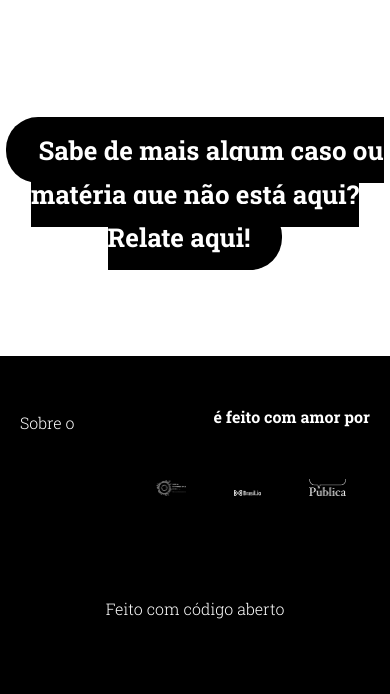
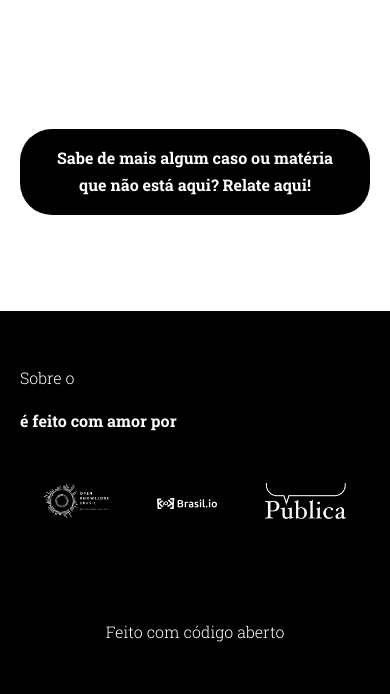
Before and after one commit to okfn-brasil/vitimas-da-intolerancia, a Python web app: template victims/templates/home.html in a window 390 px wide. Shown: the part 208-902 px from the top of the page. Before the commit the page ends 827 px from the top, so only its background shows below. Run offline with Jinja, Linux system fonts and the light colour scheme; the template is opened without the code that fills it, so the values that code supplies are empty.

Commit message:
fix footer

```diff
--- a/victims/static/styles.css
+++ b/victims/static/styles.css
@@ -85,6 +85,12 @@
 footer .credits a:last-child img { margin-right: 0 }
 footer .credits a img { width: 100% }
 
+@media only screen and (max-width: 768px) {
+  footer .container { display: block }
+  footer .links { display: block }
+  footer .credits { margin-top: 20px; display: block }
+}
+
 /**********************/
 /* functional classes */
 /**********************/
@@ -92,6 +98,10 @@
 /* buttons */
 .button { border-radius: 2rem; padding: 1rem 2rem }
 .button.big { font-size: 162%; font-weight: 700 }
+
+@media only screen and (max-width: 768px) {
+  .button.big { display: block; font-size: 100%; font-weight: 700; margin: 0 20px }
+}
 
 /* border radius */
 .rounded-bottom { border-bottom-left-radius: .5rem; border-bottom-right-radius: .5rem}
@@ -116,3 +126,7 @@
 /* text alignment */
 .centered { text-align: center }
 .right { text-align: right }
+
+@media only screen and (max-width: 768px) {
+  .right { text-align: inherit }
+}
```
